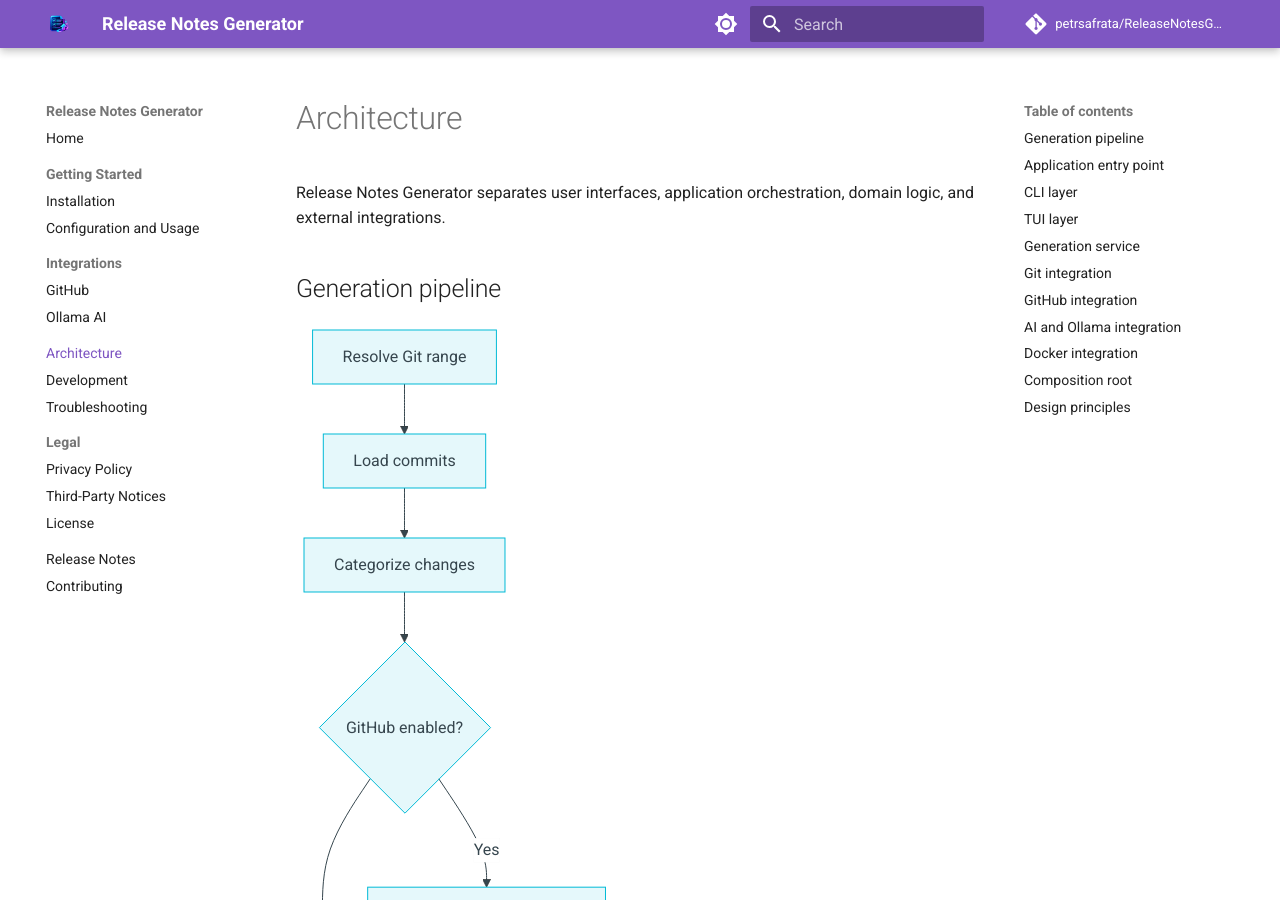
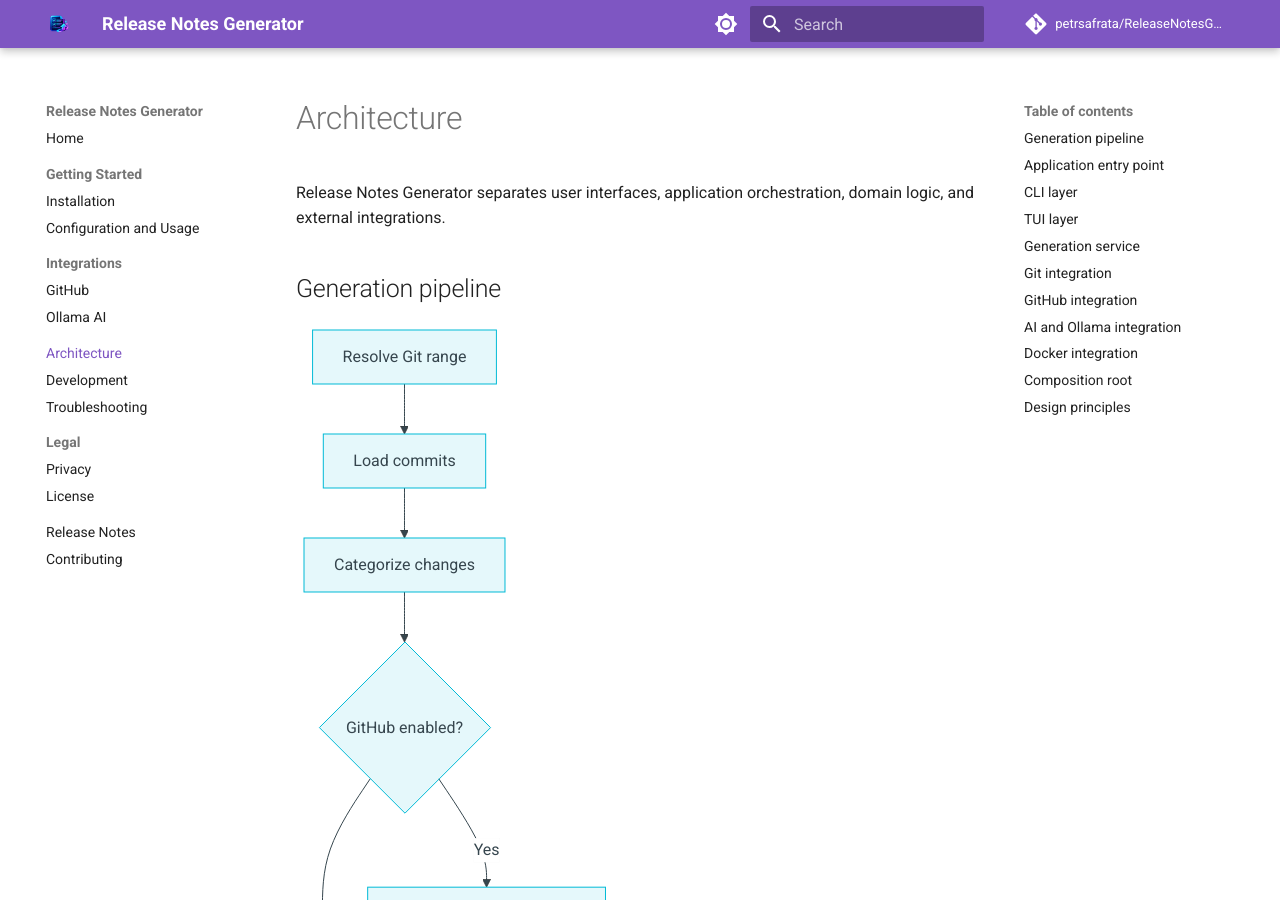
Before and after one commit to petrsafrata/ReleaseNotesGenerator, an MkDocs documentation site: the page built from docs/architecture.md, in a window 1280 px wide and 900 px high. Built offline with MkDocs 1.6.1 and Material for MkDocs 9.7.7, drawn with Linux system fonts in a browser that asks for light colours; comment, search, counter and statistics services are not loaded.

Commit message:
docs(legal): update legal section titles for clarity

```diff
--- a/mkdocs.yml
+++ b/mkdocs.yml
@@ -49,8 +49,7 @@ nav:
   - Development: development.md
   - Troubleshooting: troubleshooting.md
   - Legal:
-      - Privacy Policy: legal/privacy.md
-      - Third-Party Notices: legal/third-party-notices.md
+      - Privacy: legal/privacy.md
       - License: legal/license.md
   - Release Notes: https://github.com/petrsafrata/ReleaseNotesGenerator/blob/master/RELEASE-NOTES.md
   - Contributing: https://github.com/petrsafrata/ReleaseNotesGenerator/blob/master/CONTRIBUTING.md
```
